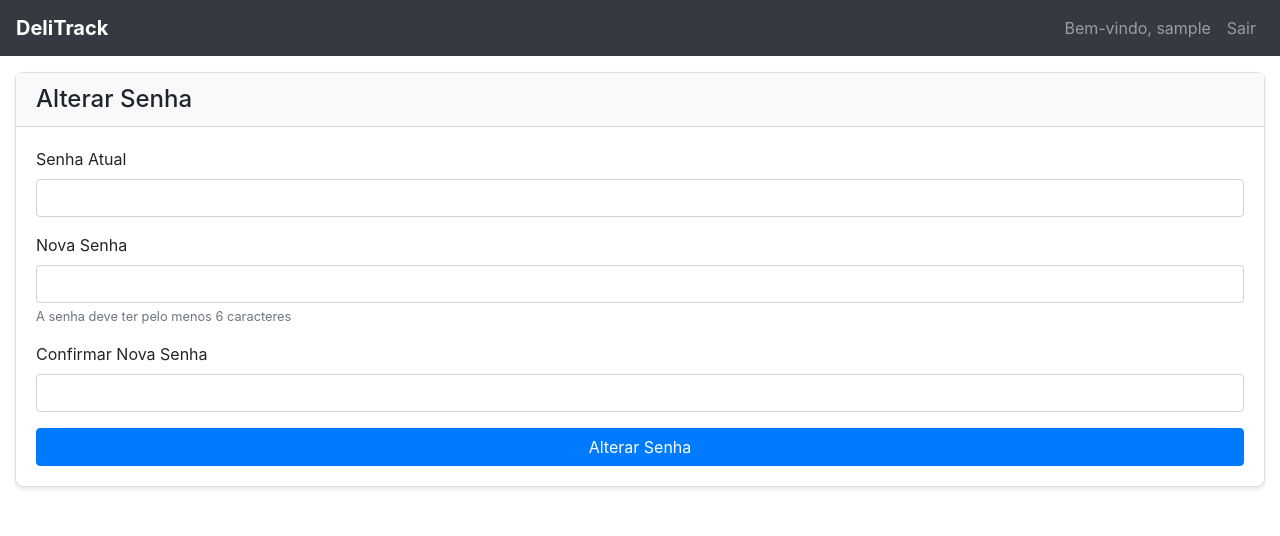
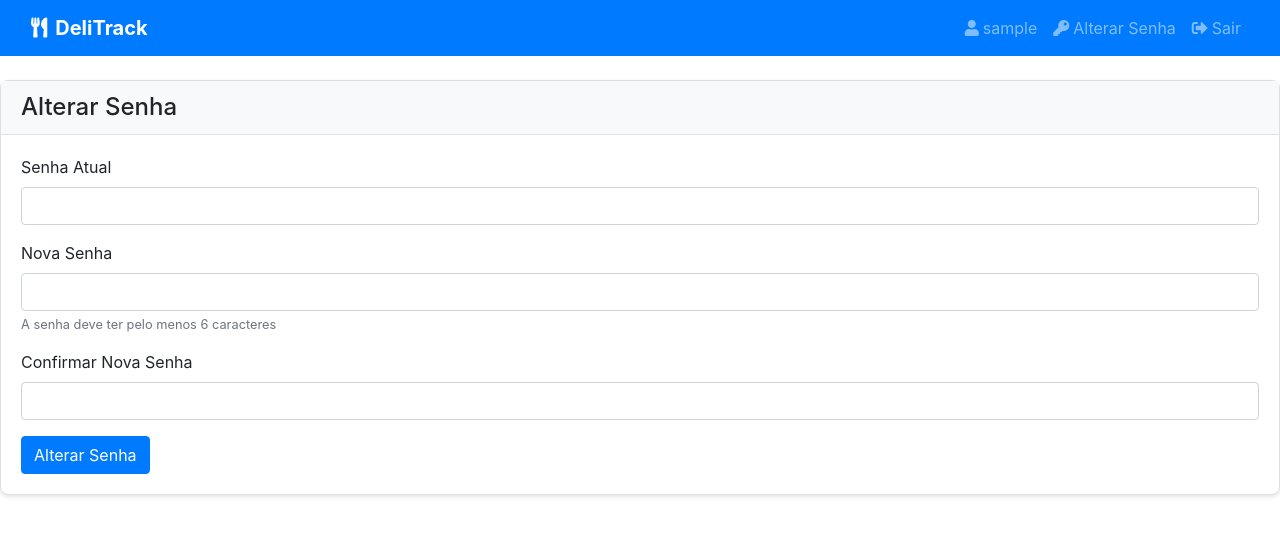
Before and after one commit to KerubinDev/DeliTrack, a Flask app: page /auth/alterar-senha in a window 1280 px wide. Shown: the top 536 px of the page. Run offline with Flask 3, Linux system fonts and the light colour scheme; the visitor is signed in with stand-in values (Sample User, id 1); parts of the project's set-up code (start-up, migrations or seed data) failed here and were passed over; some libraries are stand-ins or nearby versions.

Commit message:
inicialização de projeto

```diff
--- a/templates/base.html
+++ b/templates/base.html
@@ -4,61 +4,107 @@
     <meta charset="UTF-8">
     <meta name="viewport" content="width=device-width, initial-scale=1.0">
     <title>{% block title %}DeliTrack{% endblock %}</title>
+
+    <!-- CSS -->
     <link rel="stylesheet" href="https://stackpath.bootstrapcdn.com/bootstrap/4.5.2/css/bootstrap.min.css">
-    {% block extra_css %}{% endblock %}
+    <link rel="stylesheet" href="https://cdnjs.cloudflare.com/ajax/libs/font-awesome/5.15.4/css/all.min.css">
+
+    <!-- CSS Personalizado -->
     <style>
         .navbar-brand {
             font-weight: bold;
         }
-        .content {
-            padding-top: 1rem;
+        .card {
+            box-shadow: 0 2px 4px rgba(0,0,0,0.1);
+            border-radius: 8px;
+            margin-bottom: 1rem;
         }
-        {% block extra_style %}{% endblock %}
+        .card-header {
+            background-color: #f8f9fa;
+            border-bottom: 1px solid rgba(0,0,0,0.1);
+        }
+        .btn {
+            border-radius: 4px;
+        }
+        .table th {
+            border-top: none;
+        }
+        .badge {
+            padding: 0.5em 1em;
+        }
     </style>
+
+    {% block styles %}{% endblock %}
 </head>
 <body>
-    <nav class="navbar navbar-expand-lg navbar-dark bg-dark">
-        <a class="navbar-brand" href="#">DeliTrack</a>
+    <!-- Navbar -->
+    <nav class="navbar navbar-expand-lg navbar-dark bg-primary">
+        <div class="container-fluid">
+            <a class="navbar-brand" href="{{ url_for('main.index') }}">
+                <i class="fas fa-utensils mr-2"></i>DeliTrack
+            </a>
             <button class="navbar-toggler" type="button" data-toggle="collapse" data-target="#navbarNav">
                 <span class="navbar-toggler-icon"></span>
             </button>
+
+            {% if current_user.is_authenticated %}
             <div class="collapse navbar-collapse" id="navbarNav">
                 <ul class="navbar-nav ml-auto">
-                {% if current_user.is_authenticated %}
                     <li class="nav-item">
-                    <span class="nav-link">Bem-vindo, {{ current_user.nome }}</span>
+                        <span class="nav-link">
+                            <i class="fas fa-user mr-1"></i>{{ current_user.nome }}
+                        </span>
                     </li>
                     <li class="nav-item">
-                    <a class="nav-link" href="{{ url_for('auth.logout') }}">Sair</a>
+                        <a class="nav-link" href="{{ url_for('auth.alterar_senha') }}">
+                            <i class="fas fa-key mr-1"></i>Alterar Senha
+                        </a>
                     </li>
-                {% else %}
                     <li class="nav-item">
-                    <a class="nav-link" href="{{ url_for('auth.login') }}">Entrar</a>
+                        <a class="nav-link" href="{{ url_for('auth.logout') }}">
+                            <i class="fas fa-sign-out-alt mr-1"></i>Sair
+                        </a>
                     </li>
+                </ul>
+            </div>
             {% endif %}
-            </ul>
         </div>
     </nav>
 
-    <div class="container-fluid content">
+    <!-- Flash Messages -->
     {% with messages = get_flashed_messages(with_categories=true) %}
         {% if messages %}
             {% for category, message in messages %}
-                    <div class="alert alert-{{ category }}">
+                <div class="alert alert-{{ category }} alert-dismissible fade show m-3" role="alert">
                     {{ message }}
+                    <button type="button" class="close" data-dismiss="alert">
+                        <span>&times;</span>
+                    </button>
                 </div>
             {% endfor %}
         {% endif %}
     {% endwith %}
 
+    <!-- Conteúdo -->
+    <main class="py-4">
         {% block content %}{% endblock %}
-    </div>
+    </main>
 
+    <!-- Scripts -->
     <script src="https://code.jquery.com/jquery-3.5.1.min.js"></script>
-    <script src="https://cdn.jsdelivr.net/npm/bootstrap@4.5.2/dist/js/bootstrap.bundle.min.js"></script>
-    {% block extra_js %}{% endblock %}
+    <script src="https://cdn.jsdelivr.net/npm/popper.js@1.16.1/dist/umd/popper.min.js"></script>
+    <script src="https://stackpath.bootstrapcdn.com/bootstrap/4.5.2/js/bootstrap.min.js"></script>
+
+    <!-- Scripts Personalizados -->
+    {% block scripts %}{% endblock %}
+
     <script>
-        {% block extra_scripts %}{% endblock %}
+        // Fechar alertas automaticamente após 5 segundos
+        $(document).ready(function() {
+            setTimeout(function() {
+                $('.alert').alert('close');
+            }, 5000);
+        });
     </script>
 </body>
 </html>
--- a/templates/dashboard.html
+++ b/templates/dashboard.html
@@ -107,7 +107,7 @@
                             </thead>
                             <tbody>
                                 {% for usuario in usuarios %}
-                                <tr>
+                                <tr data-id="{{ usuario.id }}">
                                     <td>{{ usuario.nome }}</td>
                                     <td>{{ usuario.email }}</td>
                                     <td>{{ usuario.tipo }}</td>
```
Lines whose indentation alone changed are shown as unchanged.
